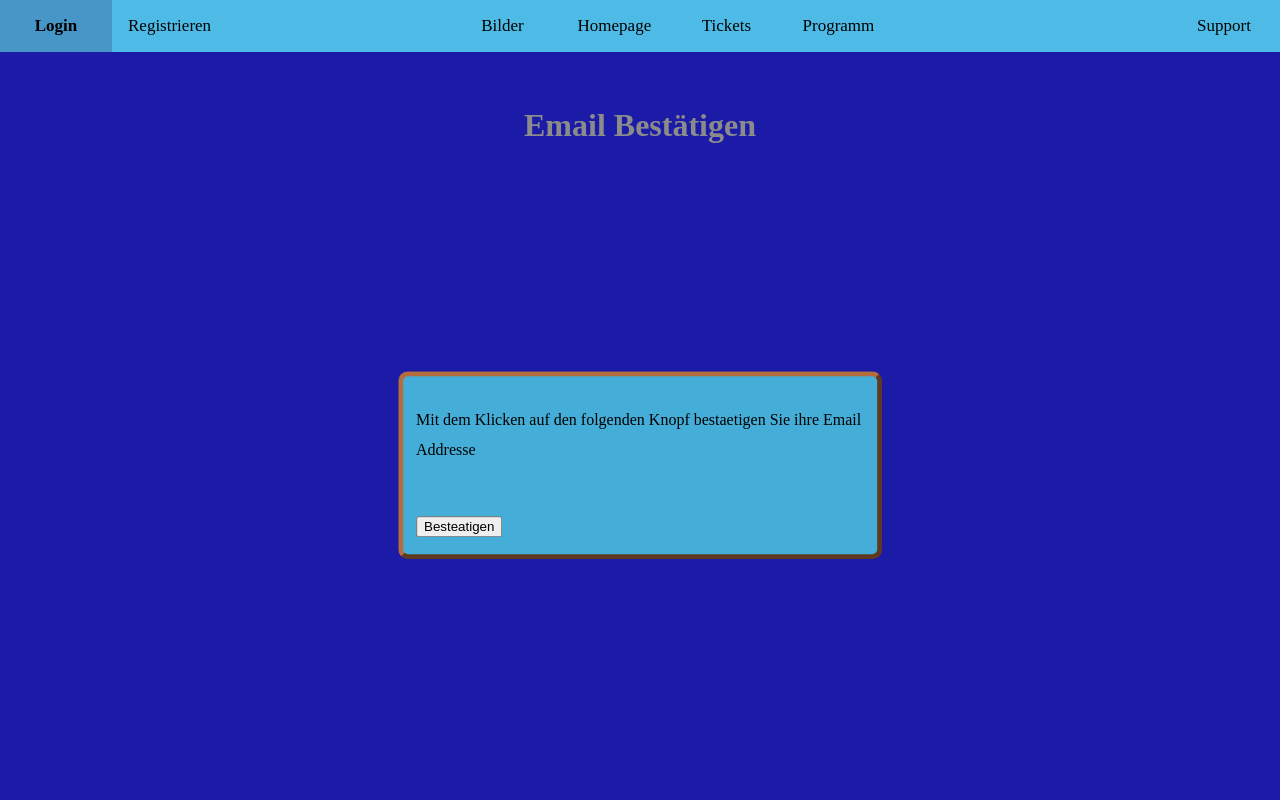
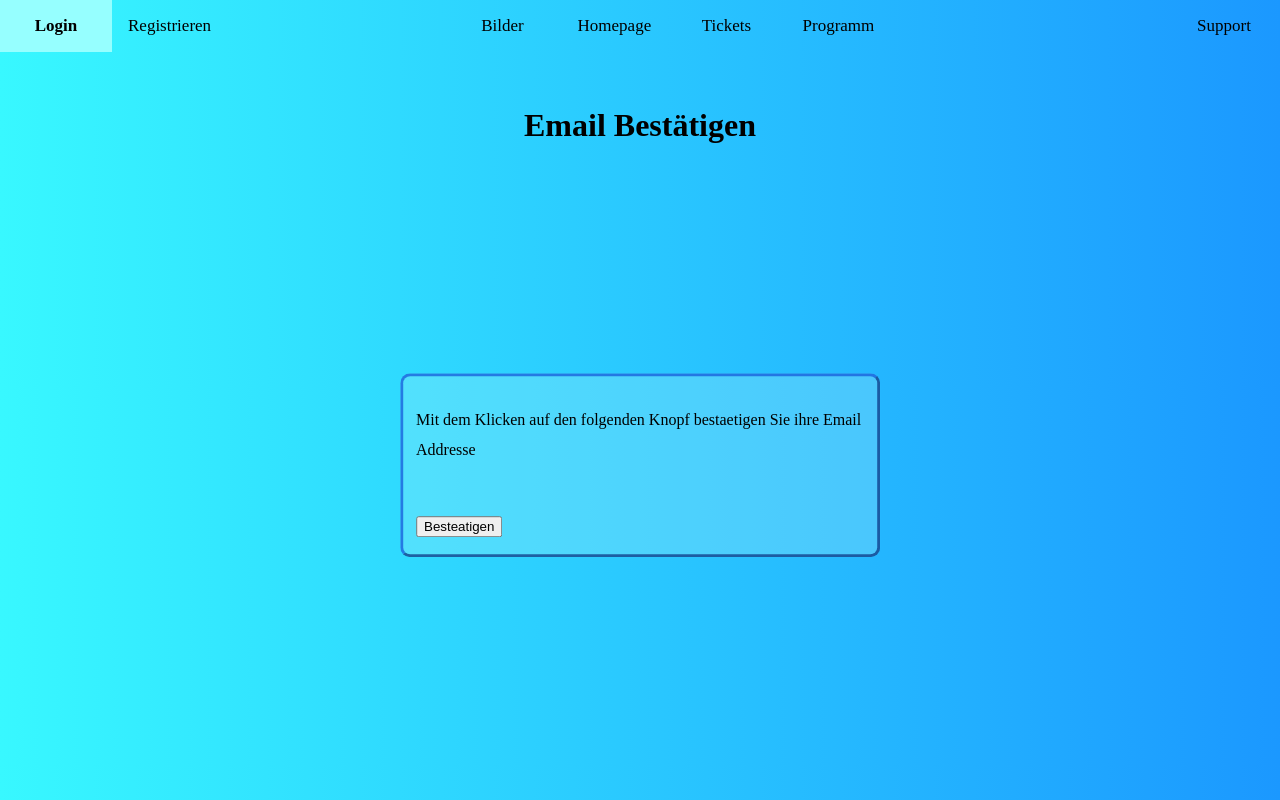
Before and after one commit to SoGam34/Kaufsystem_Abiball, a PHP site: page /Browser/Bestaetigung.html in a window 1280 px wide. Run offline with PHP 8.4, Linux system fonts and the light colour scheme; a stand-in replaces the project's code that opens the database connection; some libraries are stand-ins or nearby versions.

Commit message:
Add files via upload

```diff
--- a/Browser/styles.css
+++ b/Browser/styles.css
@@ -1,10 +1,11 @@
 body {
-  background-color: rgb(27, 27, 168);
+  background-color: rgb(255, 255, 255);
+  background: linear-gradient(to right ,rgb(56, 248, 255) 0px,#1b98ff);
   margin: 0%;
 }
 
 h1 {
-  color: rgb(139, 139, 139);
+  color: rgb(0, 0, 0);
 }
 
 .mittig{
@@ -54,12 +76,12 @@ h1 {
   left: 50%;
   position: relative;
   padding: 1%;
-  border: 5px solid rgb(180, 109, 61);
+  border: 3px solid rgba(23, 91, 219, 0.753);
   border-radius: 10px;
   border-style: outset;
   width: 35%;
   line-height: 30px;
-  background-color: rgb(69, 174, 216);
+  background-color: rgb(188, 245, 245,0.25);
   min-width: 300px;
 }
 
@@ -68,7 +90,9 @@ h1 {
   flex-wrap: nowrap;
   justify-content: space-between;
   position: relative;
-  background-color: rgb(77, 187, 230);
+  background-color: rgb(255, 255, 255);
+  background: linear-gradient(to right ,rgb(56, 248, 255) 0px,#1b98ff);
+  /*background-color: rgb(77, 187, 230);*/
   top: 0;
   width: 100%;
   overflow: hidden;
```
Also changed, not shown: other parts of Browser/styles.css (+25 -4 lines).
